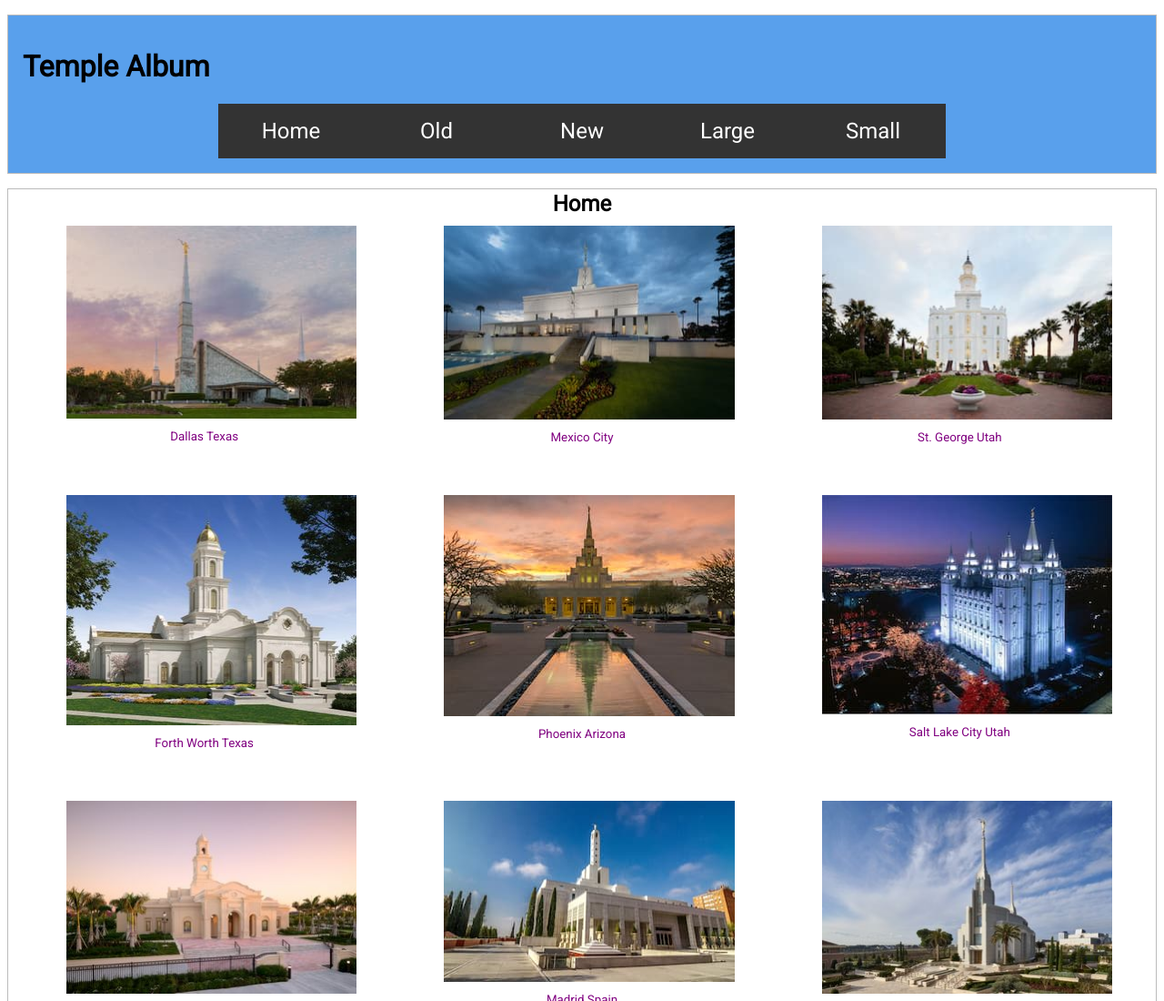
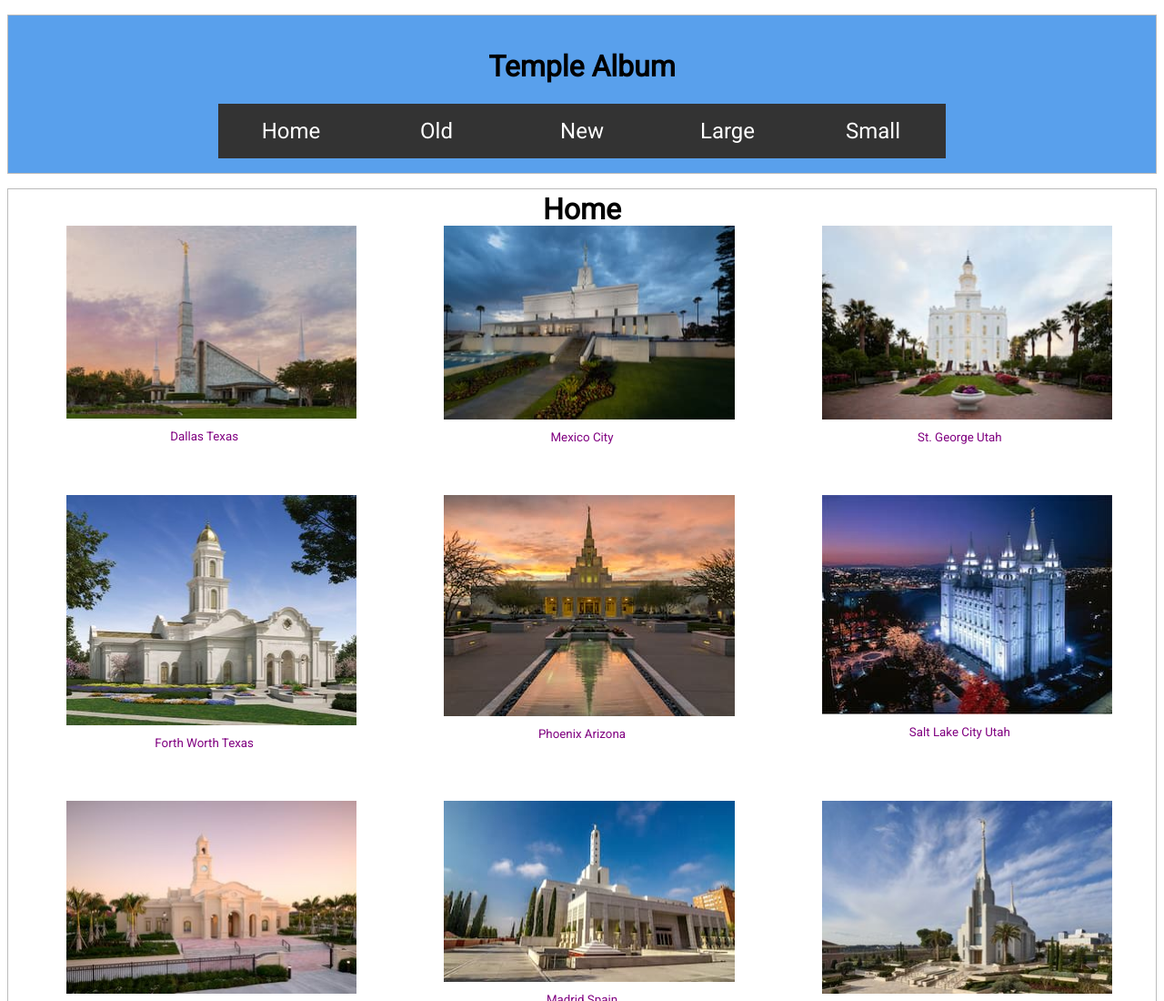
Before and after one commit to juanmartinezd7/wdd131, a plain HTML site: page temples.html in a window 1280 px wide. Shown: the top 1100 px of the page at 91% size. Drawn offline with Linux system fonts and the light colour scheme.

Commit message:
h1 issue

```diff
--- a/styles/temples-large.css
+++ b/styles/temples-large.css
@@ -9,9 +9,9 @@
         padding: 1rem;
     }
 
-  h2 {
+  main h1 {
     position: absolute;
-    top: 190px;
+    top: 180px;
 
   }
 
@@ -75,7 +75,7 @@
         padding: 1rem;
     }
 
-    h2 {
+    main h1 {
         position: absolute;
         top: 190px;
 
--- a/styles/temples.css
+++ b/styles/temples.css
@@ -78,7 +78,7 @@ main {
 	content: "📍";  /* just a wayfinding symbol for the user */
 }
 
-h2 {
+h1 {
     text-align: center;
 }
 
--- a/temples.html
+++ b/temples.html
@@ -30,7 +30,7 @@
     </header>
 
     <main>
-        <h2>Home</h2>
+        <h1>Home</h1>
         <figure>
             <img src="images/Dallas-Texas-Temple.jpg" alt="Dallas-Texas-Temple">
             <figcaption>Dallas Texas</figcaption>
```
